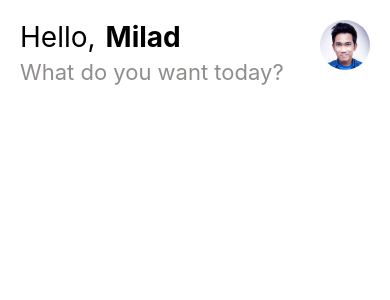
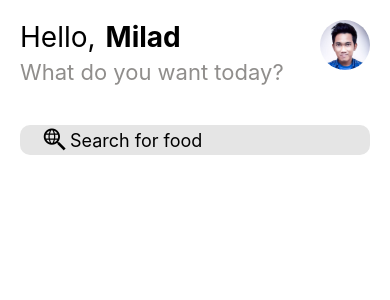
Before and after one commit to milad7212/Food, a React Native app: screen / in a window 390 px wide. Shown: the top 300 px of the page. Built offline with nearby package versions, Linux system fonts and the light colour scheme.

Commit message:
add input

```diff
--- a/app/screens/HomeScreen.jsx
+++ b/app/screens/HomeScreen.jsx
@@ -1,37 +1,64 @@
-import React from 'react';
-import { StyleSheet,View ,Text,Image} from 'react-native';
+import React from "react";
+import { StyleSheet, View, Text, Image, TextInput } from "react-native";
+import { MaterialCommunityIcons } from "@expo/vector-icons";
 
-import Screen from '../components/Screen';
-import colors from '../config/colors';
+import Screen from "../components/Screen";
+import colors from "../config/colors";
 
 function HomeScreen(props) {
   return (
     <Screen>
       <View style={styles.header}>
         <View>
-                    <View style={{flexDirection:'row'}}>
-                        <Text style={{fontSize:28}}>Hello,</Text>
-                        <Text style={{fontSize:28,fontWeight:'bold',marginLeft:10}}>Milad</Text>
+          <View style={{ flexDirection: "row" }}>
+            <Text style={{ fontSize: 28 }}>Hello,</Text>
+            <Text style={{ fontSize: 28, fontWeight: "bold", marginLeft: 10 }}>
+              Milad
+            </Text>
           </View>
-                    <Text style={{marginTop:5,fontSize:22,color:colors.grey}}>What do you want today?</Text>
+          <Text style={{ marginTop: 5, fontSize: 22, color: colors.grey }}>
+            What do you want today?
+          </Text>
         </View>
-                <Image style={styles.image} source={require('../assets/person.png')}/>
+        <Image style={styles.image} source={require("../assets/person.png")} />
+      </View>
+      <View
+        style={{
+          marginTop: 40,
+          flexDirection: 1,
+          paddingHorizontal: 20,
+        }}
+      >
+        <View style={styles.inputContainer}>
+          <MaterialCommunityIcons name="search-web" size={30} />
+          <TextInput
+            style={{ flex: 1, fontSize: 18 }}
+            placeholder="Search for food"
+          />
+        </View>
       </View>
     </Screen>
   );
 }
 const styles = StyleSheet.create({
-    image:{
-        height:50,
-        width:50,
-        borderRadius:25,
+  image: {
+    height: 50,
+    width: 50,
+    borderRadius: 25,
   },
-    header:{
-        marginTop:20,
-        flexDirection:'row',
-        justifyContent:'space-between',
-        paddingHorizontal:20
-    }
-
-})
+  inputContainer: {
+    flex: 1,
+    height: 50,
+    borderRadius: 10,
+    flexDirection: "row",
+    backgroundColor: colors.light,
+    paddingHorizontal: 20,
+  },
+  header: {
+    marginTop: 20,
+    flexDirection: "row",
+    justifyContent: "space-between",
+    paddingHorizontal: 20,
+  },
+});
 export default HomeScreen;
```
Lines whose indentation alone changed are shown as unchanged.
